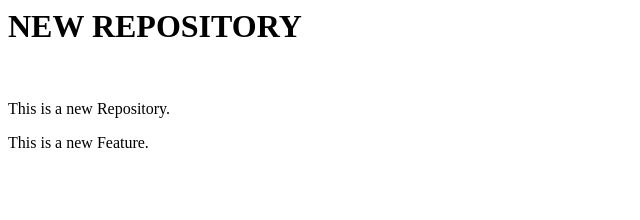
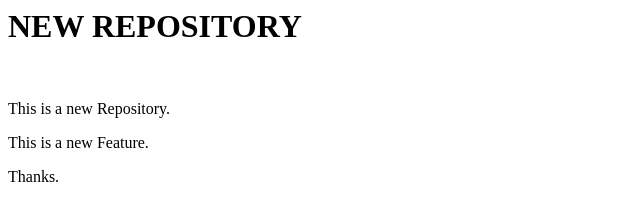
Before and after one commit to Muhammad-Farooq10/Local-Repo, a plain HTML site: page index.html in a window 1280 px wide. Shown: the full height of the page, 0-640 px from the left. Drawn offline with Linux system fonts and the light colour scheme.

Commit message:
Update index.html
Thanks Message

```diff
--- a/index.html
+++ b/index.html
@@ -2,3 +2,4 @@
 <br>
 <P>This is a new Repository.</P>
 <P>This is a new Feature.</P>
+<p>Thanks.</p>
```
